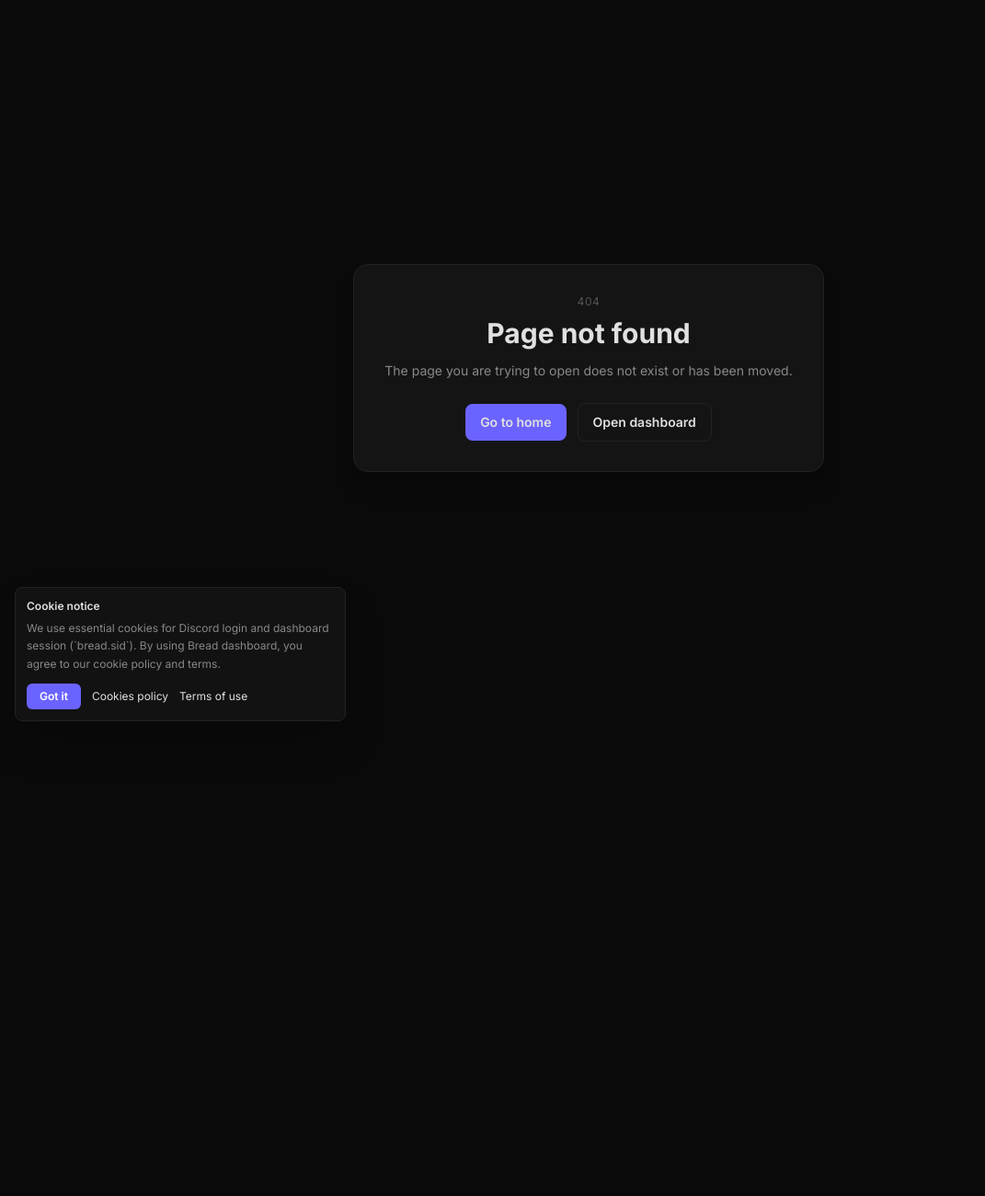
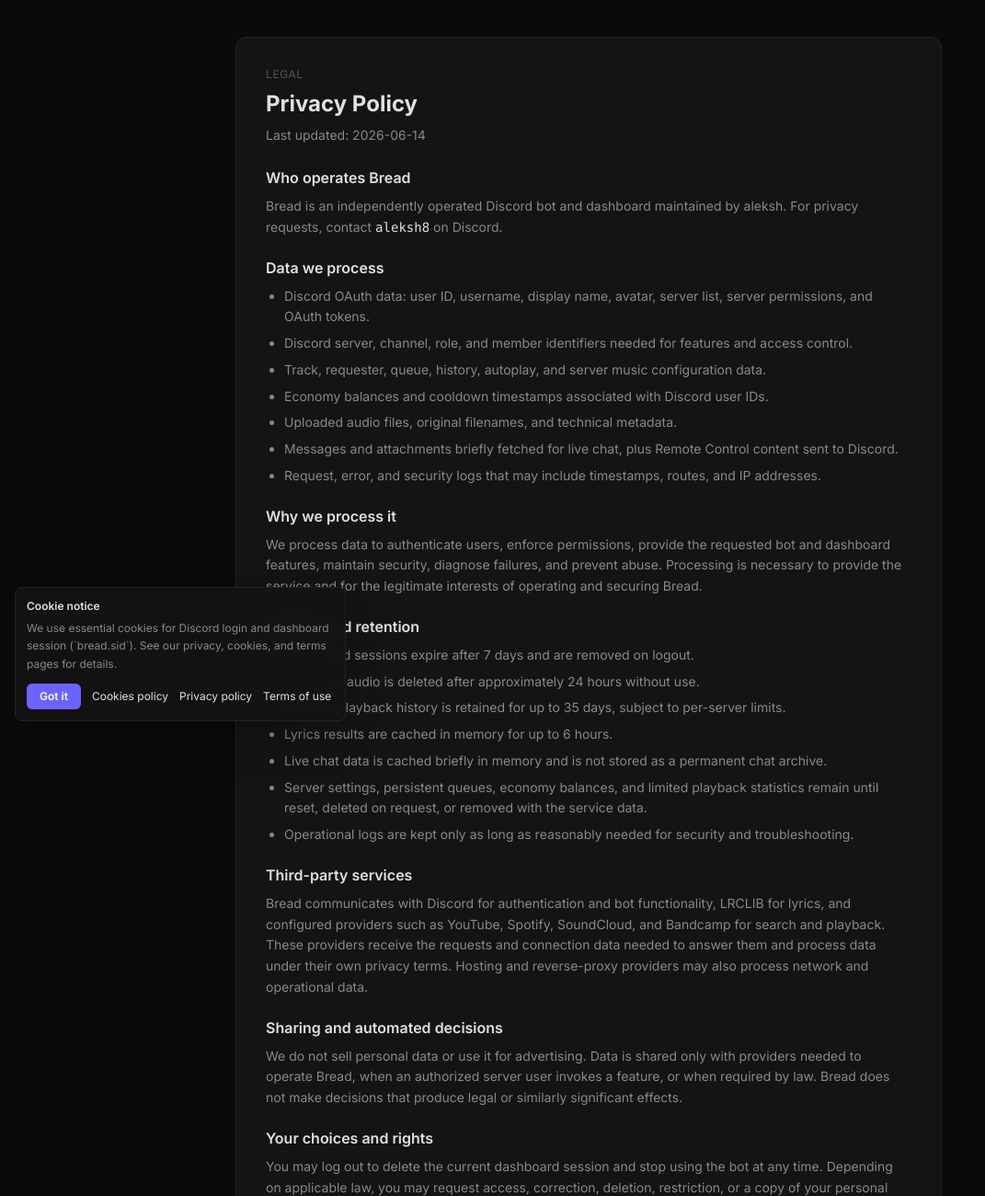
Before and after one commit to al3ksh/BreadMusic, a Next.js app in the folder web/: page /privacy in a window 1280 px wide. Before the commit this address had no page. Shown: the top 1300 px of the page at 92% size, without its empty margins (0-1071 px from the left). Before the commit the page ends 800 px from the top, so only its background shows below. Built offline with nearby package versions, Linux system fonts and the light colour scheme.

Commit message:
feat: add privacy policy
Document the Discord, playback, upload, session, economy, and operational data processed by Bread, including retention periods, third-party providers, and user rights.\n\nLink the privacy policy from the landing footer, cookie notice, terms, and cookies pages.

```diff
--- a/web/app/cookies/page.tsx
+++ b/web/app/cookies/page.tsx
@@ -4,7 +4,7 @@
       <div className="max-w-3xl mx-auto rounded-xl border border-border bg-bg-card p-6 sm:p-8">
         <p className="text-xs uppercase tracking-wider text-text-muted">Legal</p>
         <h1 className="text-2xl font-bold mt-2 text-text-primary">Cookies Policy</h1>
-        <p className="text-sm text-text-secondary mt-2">Last updated: 2026-04-06</p>
+        <p className="text-sm text-text-secondary mt-2">Last updated: 2026-06-14</p>
 
         <div className="mt-6 space-y-5 text-sm text-text-secondary leading-relaxed">
           <section>
@@ -41,6 +41,10 @@
         </div>
 
         <div className="mt-8 flex flex-wrap items-center gap-3 text-sm">
+          <a href="/privacy" className="underline text-text-secondary hover:text-text-primary transition-colors">
+            Read Privacy Policy
+          </a>
+          <span className="text-text-muted">•</span>
           <a href="/terms" className="underline text-text-secondary hover:text-text-primary transition-colors">
             Read Terms of Use
           </a>
--- /dev/null
+++ b/web/app/privacy/page.tsx
@@ -0,0 +1,106 @@
+export default function PrivacyPage() {
+  return (
+    <main className="min-h-screen bg-bg-primary px-4 sm:px-6 py-10">
+      <div className="max-w-3xl mx-auto rounded-xl border border-border bg-bg-card p-6 sm:p-8">
+        <p className="text-xs uppercase tracking-wider text-text-muted">Legal</p>
+        <h1 className="text-2xl font-bold mt-2 text-text-primary">Privacy Policy</h1>
+        <p className="text-sm text-text-secondary mt-2">Last updated: 2026-06-14</p>
+
+        <div className="mt-6 space-y-5 text-sm text-text-secondary leading-relaxed">
+          <section>
+            <h2 className="text-base font-semibold text-text-primary">Who operates Bread</h2>
+            <p className="mt-2">
+              Bread is an independently operated Discord bot and dashboard maintained by aleksh.
+              For privacy requests, contact <span className="font-mono text-text-primary">aleksh8</span> on Discord.
+            </p>
+          </section>
+
+          <section>
+            <h2 className="text-base font-semibold text-text-primary">Data we process</h2>
+            <ul className="mt-2 list-disc space-y-1.5 pl-5">
+              <li>Discord OAuth data: user ID, username, display name, avatar, server list, server permissions, and OAuth tokens.</li>
+              <li>Discord server, channel, role, and member identifiers needed for features and access control.</li>
+              <li>Track, requester, queue, history, autoplay, and server music configuration data.</li>
+              <li>Economy balances and cooldown timestamps associated with Discord user IDs.</li>
+              <li>Uploaded audio files, original filenames, and technical metadata.</li>
+              <li>Messages and attachments briefly fetched for live chat, plus Remote Control content sent to Discord.</li>
+              <li>Request, error, and security logs that may include timestamps, routes, and IP addresses.</li>
+            </ul>
+          </section>
+
+          <section>
+            <h2 className="text-base font-semibold text-text-primary">Why we process it</h2>
+            <p className="mt-2">
+              We process data to authenticate users, enforce permissions, provide the requested bot and dashboard
+              features, maintain security, diagnose failures, and prevent abuse. Processing is necessary to provide
+              the service and for the legitimate interests of operating and securing Bread.
+            </p>
+          </section>
+
+          <section>
+            <h2 className="text-base font-semibold text-text-primary">Storage and retention</h2>
+            <ul className="mt-2 list-disc space-y-1.5 pl-5">
+              <li>Dashboard sessions expire after 7 days and are removed on logout.</li>
+              <li>Uploaded audio is deleted after approximately 24 hours without use.</li>
+              <li>Detailed playback history is retained for up to 35 days, subject to per-server limits.</li>
+              <li>Lyrics results are cached in memory for up to 6 hours.</li>
+              <li>Live chat data is cached briefly in memory and is not stored as a permanent chat archive.</li>
+              <li>
+                Server settings, persistent queues, economy balances, and limited playback statistics remain
+                until reset, deleted on request, or removed with the service data.
+              </li>
+              <li>Operational logs are kept only as long as reasonably needed for security and troubleshooting.</li>
+            </ul>
+          </section>
+
+          <section>
+            <h2 className="text-base font-semibold text-text-primary">Third-party services</h2>
+            <p className="mt-2">
+              Bread communicates with Discord for authentication and bot functionality, LRCLIB for lyrics,
+              and configured providers such as YouTube, Spotify, SoundCloud, and Bandcamp for search and playback.
+              These providers receive the requests and connection data needed to answer them and process data under
+              their own privacy terms. Hosting and reverse-proxy providers may also process network and operational data.
+            </p>
+          </section>
+
+          <section>
+            <h2 className="text-base font-semibold text-text-primary">Sharing and automated decisions</h2>
+            <p className="mt-2">
+              We do not sell personal data or use it for advertising. Data is shared only with providers needed
+              to operate Bread, when an authorized server user invokes a feature, or when required by law.
+              Bread does not make decisions that produce legal or similarly significant effects.
+            </p>
+          </section>
+
+          <section>
+            <h2 className="text-base font-semibold text-text-primary">Your choices and rights</h2>
+            <p className="mt-2">
+              You may log out to delete the current dashboard session and stop using the bot at any time.
+              Depending on applicable law, you may request access, correction, deletion, restriction, or a copy
+              of your personal data, and object to processing based on legitimate interests. Contact
+              <span className="font-mono text-text-primary"> aleksh8</span> on Discord with your user ID and the
+              relevant server ID. You may also complain to your local data protection authority.
+            </p>
+          </section>
+
+          <section>
+            <h2 className="text-base font-semibold text-text-primary">Security and changes</h2>
+            <p className="mt-2">
+              Bread uses permission checks, protected session cookies, OAuth state validation, request origin checks,
+              and restricted local storage. No system is completely secure. This policy may change when features or
+              data practices change; the date above identifies the current version.
+            </p>
+          </section>
+        </div>
+
+        <div className="mt-8 flex flex-wrap items-center gap-3 text-sm">
+          <a href="/cookies" className="underline text-text-secondary hover:text-text-primary transition-colors">Cookies Policy</a>
+          <span className="text-text-muted">•</span>
+          <a href="/terms" className="underline text-text-secondary hover:text-text-primary transition-colors">Terms of Use</a>
+          <span className="text-text-muted">•</span>
+          <a href="/" className="underline text-text-secondary hover:text-text-primary transition-colors">Back to home</a>
+        </div>
+      </div>
+    </main>
+  );
+}
--- a/web/app/terms/page.tsx
+++ b/web/app/terms/page.tsx
@@ -4,7 +4,7 @@
       <div className="max-w-3xl mx-auto rounded-xl border border-border bg-bg-card p-6 sm:p-8">
         <p className="text-xs uppercase tracking-wider text-text-muted">Legal</p>
         <h1 className="text-2xl font-bold mt-2 text-text-primary">Terms of Use</h1>
-        <p className="text-sm text-text-secondary mt-2">Last updated: 2026-06-13</p>
+        <p className="text-sm text-text-secondary mt-2">Last updated: 2026-06-14</p>
 
         <div className="mt-6 space-y-5 text-sm text-text-secondary leading-relaxed">
           <section>
@@ -57,6 +57,10 @@
         </div>
 
         <div className="mt-8 flex flex-wrap items-center gap-3 text-sm">
+          <a href="/privacy" className="underline text-text-secondary hover:text-text-primary transition-colors">
+            Read Privacy Policy
+          </a>
+          <span className="text-text-muted">•</span>
           <a href="/cookies" className="underline text-text-secondary hover:text-text-primary transition-colors">
             Read Cookies Policy
           </a>
--- a/web/components/landing/Footer.tsx
+++ b/web/components/landing/Footer.tsx
@@ -33,6 +33,10 @@
               AGPL-3.0
             </a>
             <span>•</span>
+            <a href="/privacy" className="hover:text-text-primary transition-colors">
+              Privacy
+            </a>
+            <span>•</span>
             <a href="/cookies" className="hover:text-text-primary transition-colors">
               Cookies
             </a>
--- a/web/components/legal/CookieNotice.tsx
+++ b/web/components/legal/CookieNotice.tsx
@@ -32,7 +32,7 @@
       <p className="text-xs font-semibold text-text-primary">Cookie notice</p>
       <p className="text-xs text-text-secondary mt-1.5 leading-relaxed">
         We use essential cookies for Discord login and dashboard session (`bread.sid`).
-        By using Bread dashboard, you agree to our cookie policy and terms.
+        See our privacy, cookies, and terms pages for details.
       </p>
 
       <div className="mt-3 flex flex-wrap items-center gap-x-3 gap-y-2 text-xs">
@@ -47,6 +47,9 @@
         <a href="/cookies" className="underline text-text-secondary hover:text-text-primary transition-colors">
           Cookies policy
         </a>
+        <a href="/privacy" className="underline text-text-secondary hover:text-text-primary transition-colors">
+          Privacy policy
+        </a>
         <a href="/terms" className="underline text-text-secondary hover:text-text-primary transition-colors">
           Terms of use
         </a>
```
